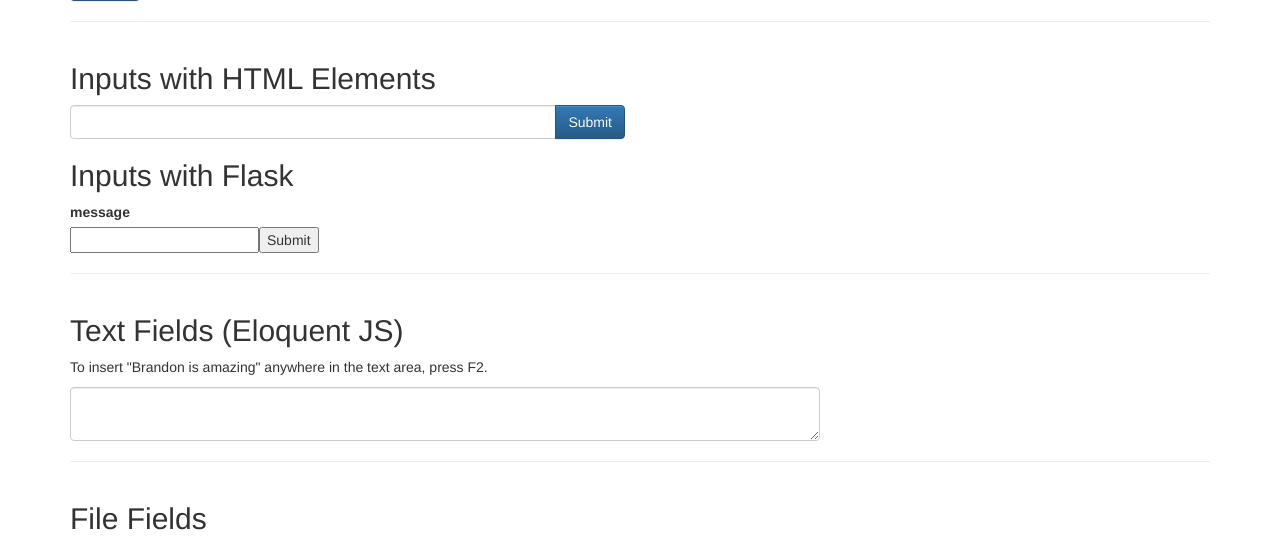
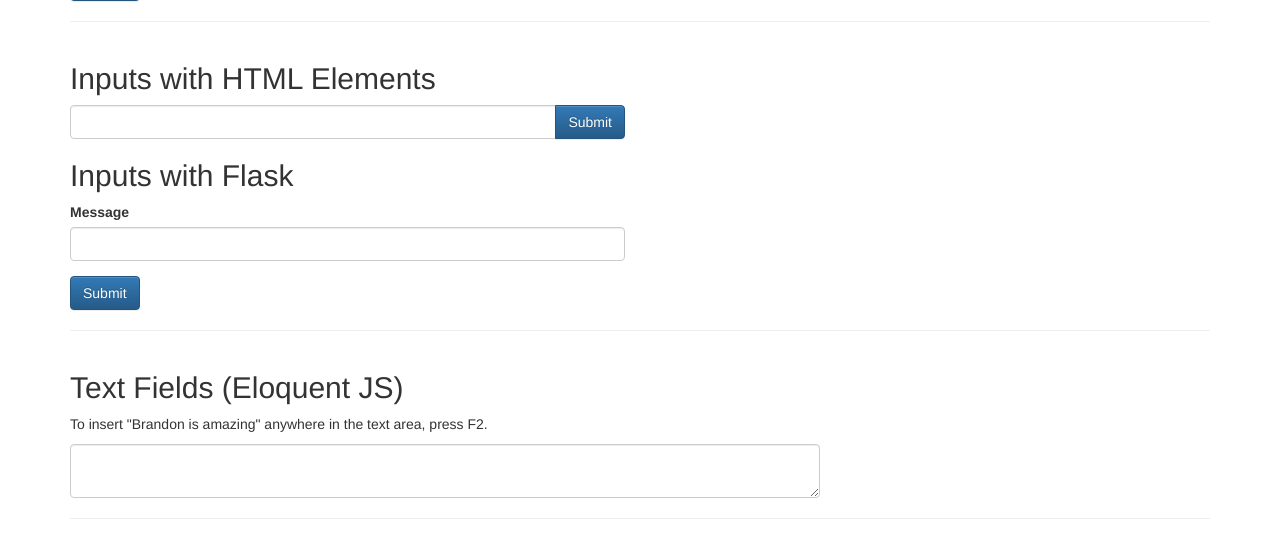
Before and after one commit to mckinziebrandon/FlaskPractice, a Flask app: page /input_practice in a window 1280 px wide. Shown: the part 609-1157 px from the top of the page. Run offline with Flask 2, Linux system fonts and the light colour scheme; some libraries are stand-ins or nearby versions.

Commit message:
Cleaner input support and minor text fixes.

```diff
--- a/app/models.py
+++ b/app/models.py
@@ -28,8 +28,7 @@ class User(db.Model):
     All properties were defined in Tutorial V for compatibility with Flask-Login.
     """
 
-    # Fields are defined as class variables for some reason.
-    # (Yes, this is terrible design but we have no choice).
+    # Fields are defined as class variables, but are used by super() in init.
     # Pass boolean args to indicate which fields are unique/indexed.
     # Note: 'unique' here means [a given user] 'has only one'.
     id = db.Column(db.Integer, primary_key=True)
@@ -38,6 +37,8 @@ class User(db.Model):
     # They are typically on the 'one' side of a 'one-to-many' relationship.
     # - backref: *defines* a field that will be added to the instances of
     #             Posts that point back to this user.
+    # - lazy='dynamic': "Instead of loading the items, return another query
+    #                    object which we can refine before loading items.
     posts = db.relationship('Post', backref='author', lazy='dynamic')
 
     def __repr__(self):
--- a/app/templates/index.html
+++ b/app/templates/index.html
@@ -42,8 +42,8 @@
 
                     <div class="col-sm-1">
                       <!-- Delete button -->
-                      <form action="{{ url_for('delete_post') }}" method="POST">
-                        <input type="hidden" name="postID" value="{{ post.id }}">
+                      <form action="{{ url_for('delete_post', post_id=post.id) }}" method="POST">
+                        <!--<input type="hidden" name="postID" value="{{ post.id }}">-->
                         <button type="submit" class="btn btn-default">Delete</button>
                       </form>
                     </div>
--- a/app/templates/input_practice.html
+++ b/app/templates/input_practice.html
@@ -70,15 +70,15 @@
       <div class="col-sm-6">
         <h2>Inputs with Flask</h2>
         <form action="" method="POST" name="flask-input">
-          <div class="input-group">
+          <div class="form-group">
             <!-- For CSRF reasons. -->
             {{ flask_form.hidden_tag() }}
             <!-- Labeled input(s) -->
-            {{ flask_form.message.label }}<br>
-            {{ flask_form.message() }}
-            <!-- Submit -->
-            {{ flask_form.submit() }}
+            {{ flask_form.message.label(style="text-transform: capitalize;") }}
+            {{ flask_form.message(class="form-control") }}
           </div>
+          <!-- Submit -->
+          {{ flask_form.submit(class="btn btn-primary") }}
         </form>
       </div>
     </div>
--- a/app/views.py
+++ b/app/views.py
@@ -92,9 +92,8 @@ def add_user():
     return redirect(url_for('input_practice'))
 
 
-#@app.route('/delete/<postID>', methods=['POST'])
-@app.route('/delete_post', methods=['POST'])
-def delete_post():
-    db.session.delete(Post.query.get(request.form['postID']))
+@app.route('/delete/<post_id>', methods=['POST'])
+def delete_post(post_id):
+    db.session.delete(Post.query.get_or_404(post_id))
     db.session.commit()
     return redirect(url_for('index'))
```
